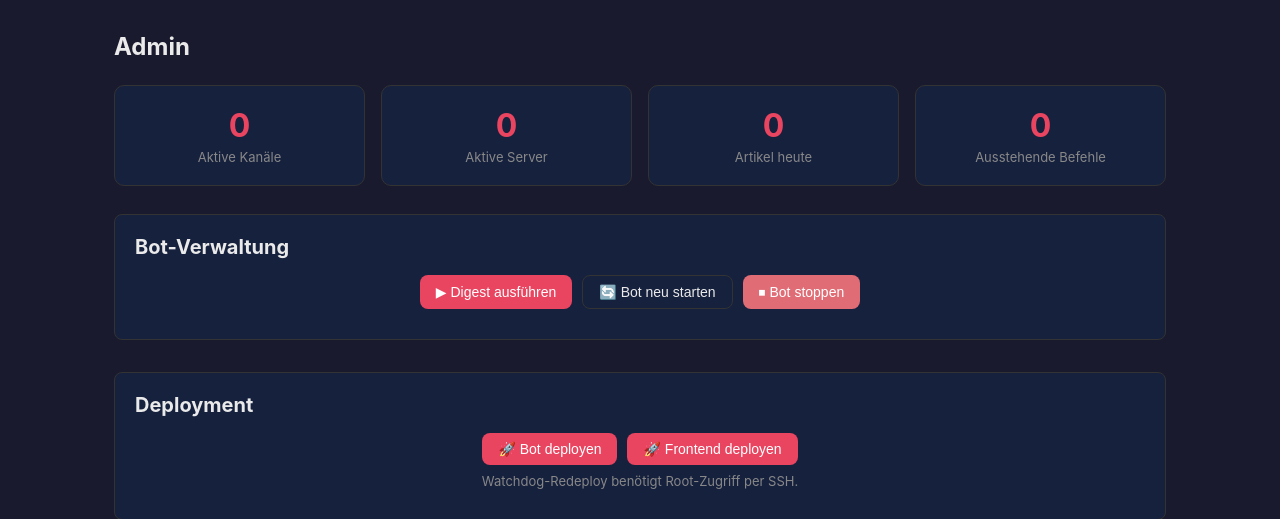
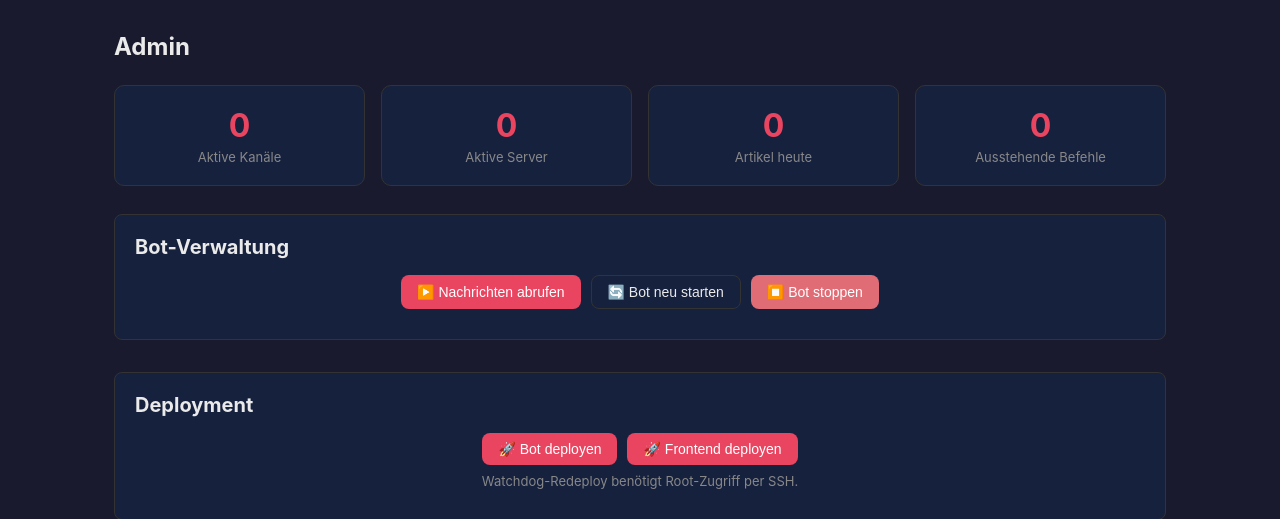
Before and after one commit to ChristianDev87/DailyNewsFeed, a PHP site: template frontend/templates/admin.php in a window 1280 px wide. Shown: the top 519 px of the page. Run offline with PHP 8.4, Linux system fonts and the light colour scheme; the template is opened without the code that fills it, so the values that code supplies are empty.

Commit message:
fix: ⏹️ Variation-Selector, run_digest → Nachrichten abrufen

```diff
--- a/frontend/templates/admin.php
+++ b/frontend/templates/admin.php
@@ -36,9 +36,9 @@ $fmtBerlin = static fn (?string $ts): string => $ts
 <div class="bot-panel">
     <h2>Bot-Verwaltung</h2>
     <div class="actions">
-        <button class="btn btn-primary bot-btn" data-cmd="run_digest"  onclick="pollCmd('run_digest',  '.bot-btn', 'bot-msg')">▶ Digest ausführen</button>
+        <button class="btn btn-primary bot-btn" data-cmd="run_digest"  onclick="pollCmd('run_digest',  '.bot-btn', 'bot-msg')">▶️ Nachrichten abrufen</button>
         <button class="btn btn-ghost   bot-btn" data-cmd="restart_bot" onclick="pollCmd('restart_bot', '.bot-btn', 'bot-msg')">🔄 Bot neu starten</button>
-        <button class="btn btn-danger  bot-btn" data-cmd="stop_bot"    onclick="pollCmd('stop_bot',    '.bot-btn', 'bot-msg')">⏹ Bot stoppen</button>
+        <button class="btn btn-danger  bot-btn" data-cmd="stop_bot"    onclick="pollCmd('stop_bot',    '.bot-btn', 'bot-msg')">⏹️ Bot stoppen</button>
     </div>
     <p id="bot-msg" style="margin-top:10px;font-size:14px;text-align:center"></p>
 </div>
@@ -80,7 +80,7 @@ $fmtBerlin = static fn (?string $ts): string => $ts
         <tr>
             <td><?= (int)$cmd['id'] ?></td>
             <td><?= match($cmd['command']) {
-                'run_digest'      => '📰 Digest ausführen',
+                'run_digest'      => '📰 Nachrichten abrufen',
                 'deploy_bot'      => '🚀 Bot deployen',
                 'deploy_frontend' => '🚀 Frontend deployen',
                 'restart_bot'     => '🔄 Bot neu starten',
@@ -267,7 +267,7 @@ function refreshAdminData() {
             const tbody = document.getElementById('cmd-tbody');
             if (!tbody) return;
             const statusMap  = { done: '✅ Abgeschlossen', pending: '⏳ Ausstehend', in_progress: '🔄 Läuft', failed: '❌ Fehlgeschlagen' };
-            const commandMap = { run_digest: '📰 Digest ausführen', deploy_bot: '🚀 Bot deployen', deploy_frontend: '🚀 Frontend deployen', restart_bot: '🔄 Bot neu starten', stop_bot: '⏹ Bot stoppen' };
+            const commandMap = { run_digest: '📰 Nachrichten abrufen', deploy_bot: '🚀 Bot deployen', deploy_frontend: '🚀 Frontend deployen', restart_bot: '🔄 Bot neu starten', stop_bot: '⏹ Bot stoppen' };
             const fmtDt = ts => ts
                 ? new Date(ts.replace(' ', 'T') + 'Z').toLocaleString('de-DE', { timeZone: 'Europe/Berlin' })
                 : '—';
```
